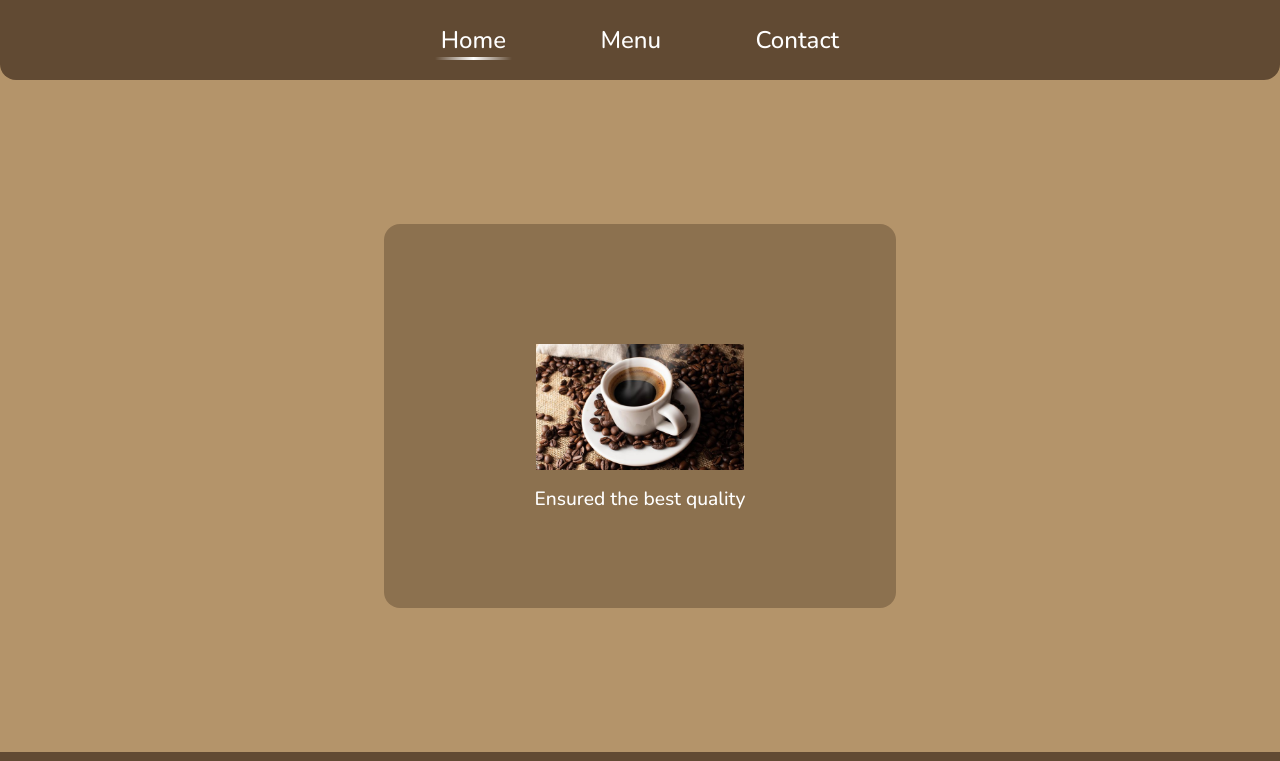
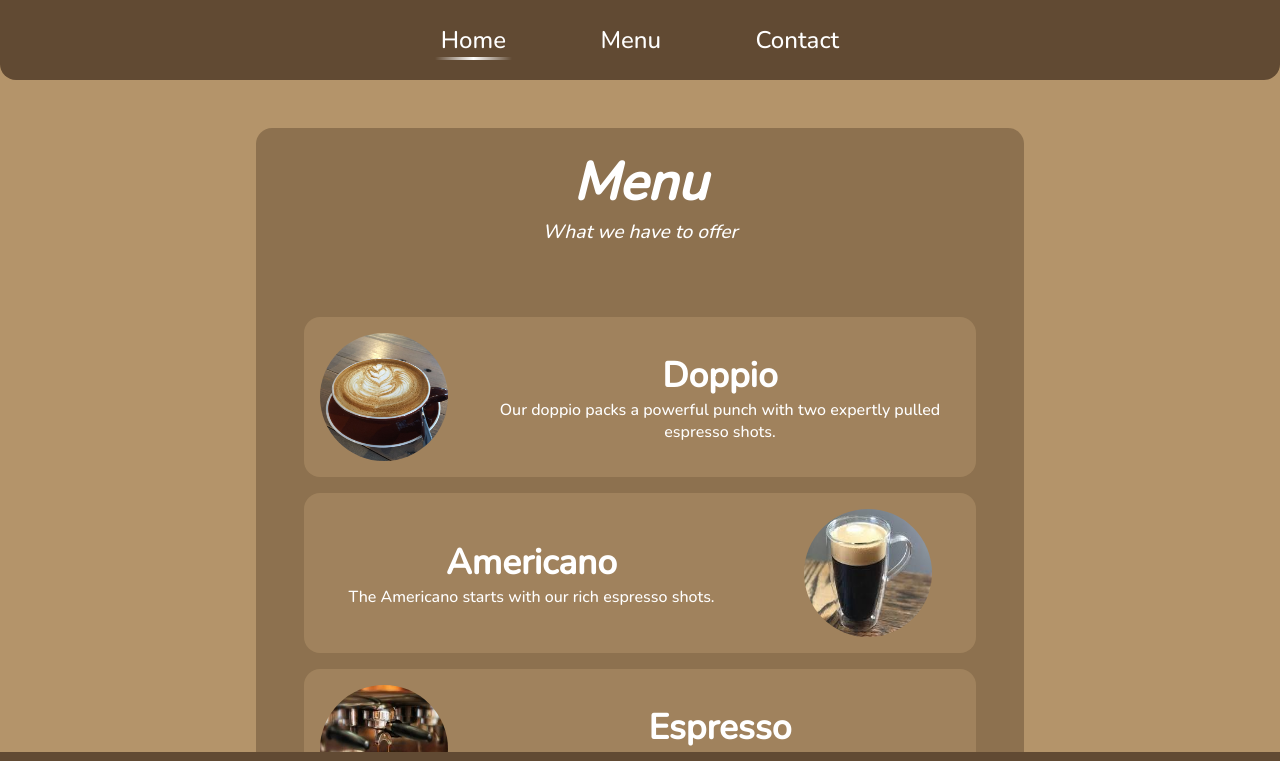
Before and after one commit to peetzaecksdee/TOP-Restaurant-Page, a website built with webpack: page dist/index.html in a window 1280 px wide. Shown: the top 761 px of the page. Built offline with nearby package versions, Linux system fonts and the light colour scheme.

Commit message:
Finished Menu

```diff
--- a/src/index.js
+++ b/src/index.js
@@ -1,4 +1,5 @@
 import loadHome from './home.js';
+import loadMenu from './menu.js';
 
 /**
  * Set the button to active
@@ -99,7 +100,7 @@ function init() {
   content.appendChild(createHeader());
   content.appendChild(createMain());
   content.appendChild(createFooter());
-  loadHome();
+  loadMenu();
 }
 
 init();
--- /dev/null
+++ b/src/menu.js
@@ -0,0 +1,138 @@
+{/* <div class="menu-container">
+  <div class="title-container">
+    <span class="title">Menu</span>
+    <span>What we have to offer</span>
+  </div>
+  <div class="item-container">
+    <img src="../assets/images/Doppio.jpg" alt="Doppio">
+    <div class="description">
+      <div class="title">Doppio</div>
+      <span>Our doppio packs a powerful punch with two expertly pulled espresso shots.</span>
+    </div>
+  </div>
+  <div class="item-container">
+    <div class="description">
+      <div class="title">Americano</div>
+      <span>The Americano starts with our rich espresso shots.</span>
+    </div>
+    <img src="../assets/images/Americano.jpg" alt="Americano">
+  </div>
+  <div class="item-container">
+    <img src="../assets/images/Espresso.jpg" alt="Espresso">
+    <div class="description">
+      <div class="title">Espresso</div>
+      <span>Rich & bold, our espresso ignites the senses. Enjoy it solo or customize your favorite latte.</span>
+    </div>
+  </div>
+  <div class="item-container">
+    <div class="description">
+      <div class="title">Latte</div>
+      <span>Creamy & smooth, our latte is a delightful blend of espresso and steamed milk, topped with a touch of foam.</span>
+    </div>
+    <img src="../assets/images/Latte.jpg" alt="Latte">
+  </div>
+  <div class="item-container">
+    <img src="../assets/images/Cappuccino.jpg" alt="Cappuccino">
+    <div class="description">
+      <div class="title">Cappuccino</div>
+      <span>Rich & velvety, our cappuccino combines espresso, steamed milk, and foamy milk for a perfect balance of flavors.</span>
+    </div>
+  </div>
+  <div class="item-container">
+    <div class="description">
+      <div class="title">Mocha</div>
+      <span>Indulge in chocolatey bliss. Rich espresso, smooth milk, and decadent chocolate combine for a delightful treat.</span>
+    </div>
+    <img src="../assets/images/Mocha.jpg" alt="Mocha">
+  </div>
+</div> */}
+
+import {createTitle} from './shared.js';
+
+const info = [
+  [
+    'Doppio',
+    'Our doppio packs a powerful punch with two expertly pulled espresso shots.',
+    '../assets/images/Doppio.jpg',
+  ],
+  [
+    'Americano',
+    'The Americano starts with our rich espresso shots.',
+    '../assets/images/Americano.jpg',
+  ],
+  [
+    'Espresso',
+    'Rich & bold, our espresso ignites the senses. Enjoy it solo or customize your favorite latte.',
+    '../assets/images/Espresso.jpg',
+  ],
+  [
+    'Latte',
+    'Creamy & smooth, our latte is a delightful blend of espresso and steamed milk, topped with a touch of foam.',
+    '../assets/images/Latte.jpg',
+  ],
+  [
+    'Cappuccino',
+    'Rich & velvety, our cappuccino combines espresso, steamed milk, and foamy milk for a perfect balance of flavors.',
+    '../assets/images/Cappuccino.jpg',
+  ],
+  [
+    'Mocha',
+    'Indulge in chocolatey bliss. Rich espresso, smooth milk, and decadent chocolate combine for a delightful treat.',
+    '../assets/images/Mocha.jpg',
+  ],
+]
+
+function createDescription(name, description) {
+  const descriptionContainer = document.createElement('div');
+  descriptionContainer.classList.add('description');
+
+  const title = document.createElement('span');
+  title.classList.add('title');
+  title.textContent = name;
+
+  const descrip = document.createElement('span');
+  descrip.textContent = description;
+
+  descriptionContainer.appendChild(title);
+  descriptionContainer.appendChild(descrip);
+
+  return descriptionContainer;
+}
+
+function createItemContainer(itemInfo, invert) {
+  const itemContainer = document.createElement('div');
+  itemContainer.classList.add('item-container');
+
+  const description = createDescription(itemInfo[0], itemInfo[1]);
+
+  const image = document.createElement('img');
+  image.src = itemInfo[2];
+  image.alt = itemInfo[0];
+
+  if (!invert) {
+    itemContainer.appendChild(image);
+    itemContainer.appendChild(description);
+  } else {
+    itemContainer.appendChild(description);
+    itemContainer.appendChild(image);
+  }
+
+  return itemContainer
+}
+
+function loadMenu() {
+  const main = document.querySelector('main');
+
+  const menuContainer = document.createElement('div');
+  menuContainer.classList.add('menu-container');
+
+  menuContainer.appendChild(createTitle('Menu', 'What we have to offer'));
+
+  for (let i = 0; i < info.length; i++) {
+    menuContainer.appendChild(createItemContainer(info[i], i % 2 == 1));
+  }
+
+  main.appendChild(menuContainer);
+}
+
+export default loadMenu;
--- a/src/shared.js
+++ b/src/shared.js
@@ -1,3 +1,10 @@
+/**
+ *
+ * @param {string} t Title
+ * @param {string} st Subtitle
+ * @returns {HTMLDivElement} The titleContainer div
+ */
+
 function createTitle(t, st) {
   const titleContainer = document.createElement('div');
   titleContainer.classList.add('title-container');
@@ -10,6 +17,9 @@ function createTitle(t, st) {
   subtitle.classList.add('subtitle');
   subtitle.textContent = st;
 
+  titleContainer.appendChild(title);
+  titleContainer.appendChild(subtitle);
+
   return titleContainer;
 }
 
```
Also changed, not shown: src/home.js (+10 -0 lines), assets/images/Americano.jpg (added), assets/images/Cappuccino.jpg (added), assets/images/Doppio.jpg (added), assets/images/Espresso.jpg (added), assets/images/Latte.jpg (added), assets/images/Mocha.jpg (added), dist/index.html, dist/main.js, dist/style.css.
